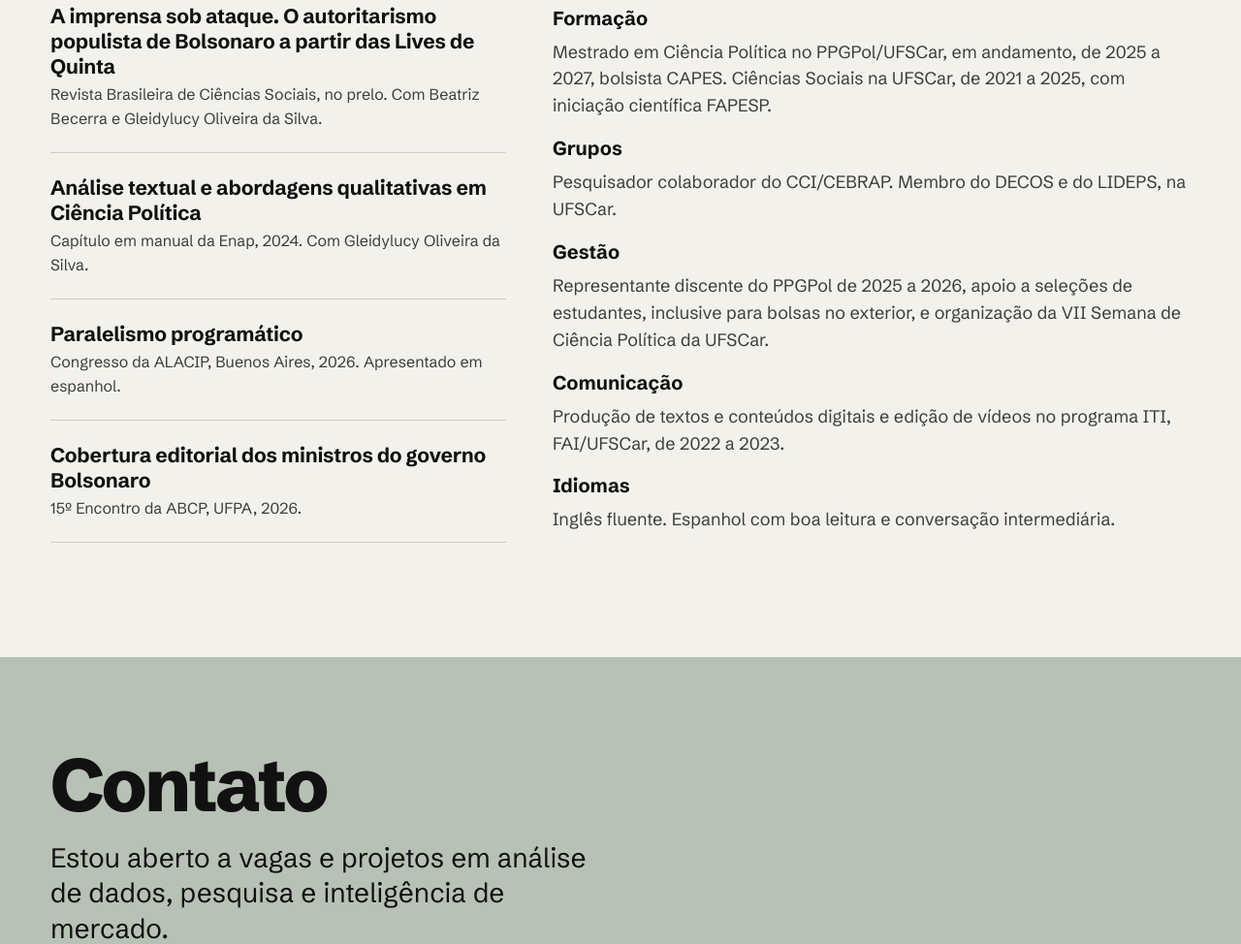
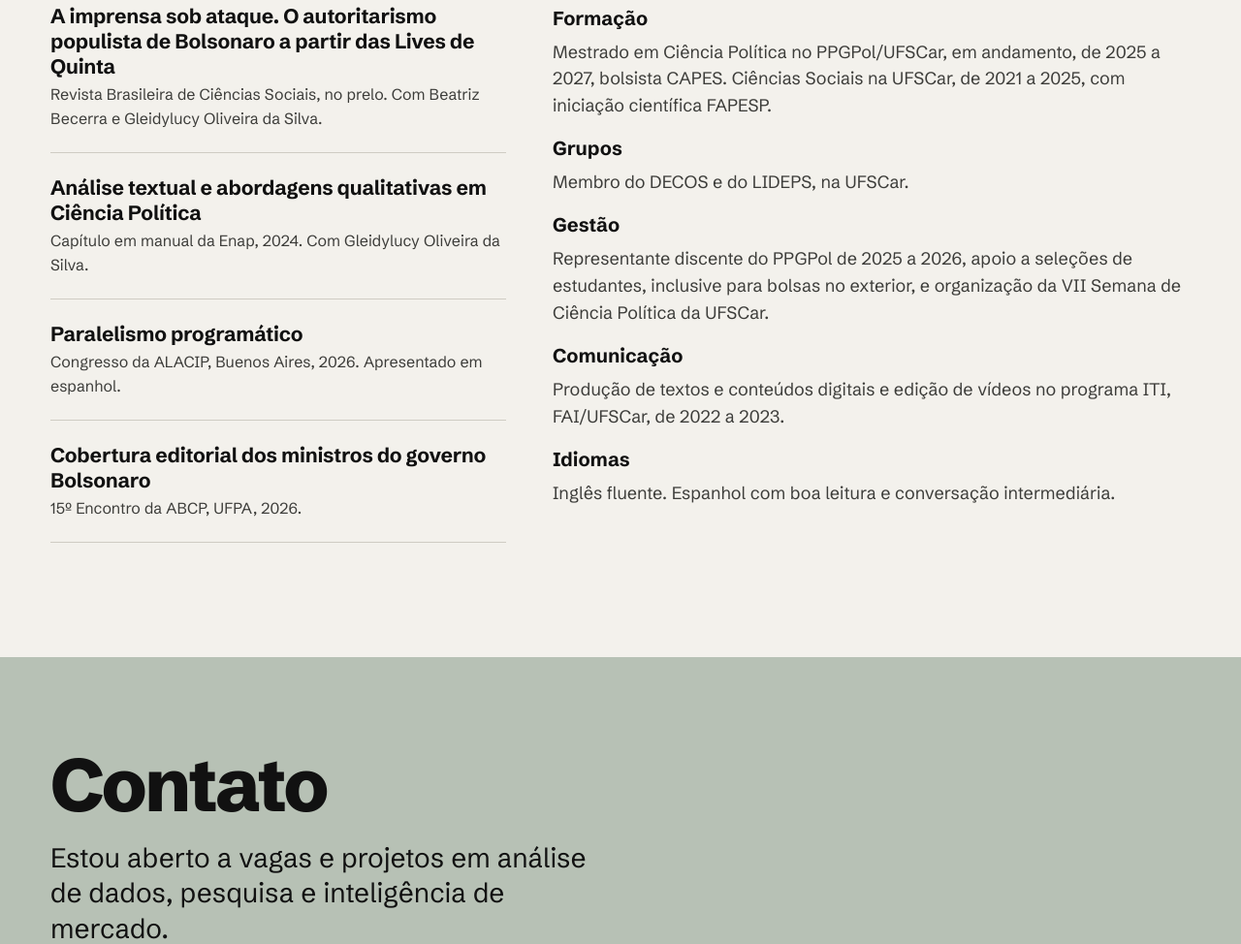
Before and after one commit to eduardopagvieira/eduardopagvieira.github.io, a plain HTML site: page index.html in a window 1280 px wide. Shown: the part 6844-7818 px from the top of the page at 97% size. Drawn offline with Linux system fonts and the light colour scheme.

Commit message:
Tira a menção ao CCI/CEBRAP
Co-Authored-By: Claude Opus 5.5 <noreply@anthropic.com>

```diff
--- a/index.html
+++ b/index.html
@@ -235,7 +235,7 @@
           <h3>Formação</h3>
           <p>Mestrado em Ciência Política no PPGPol/UFSCar, em andamento, de 2025 a 2027, bolsista CAPES. Ciências Sociais na UFSCar, de 2021 a 2025, com iniciação científica FAPESP.</p>
           <h3>Grupos</h3>
-          <p>Pesquisador colaborador do CCI/CEBRAP. Membro do DECOS e do LIDEPS, na UFSCar.</p>
+          <p>Membro do DECOS e do LIDEPS, na UFSCar.</p>
           <h3>Gestão</h3>
           <p>Representante discente do PPGPol de 2025 a 2026, apoio a seleções de estudantes, inclusive para bolsas no exterior, e organização da VII Semana de Ciência Política da UFSCar.</p>
           <h3>Comunicação</h3>
```
